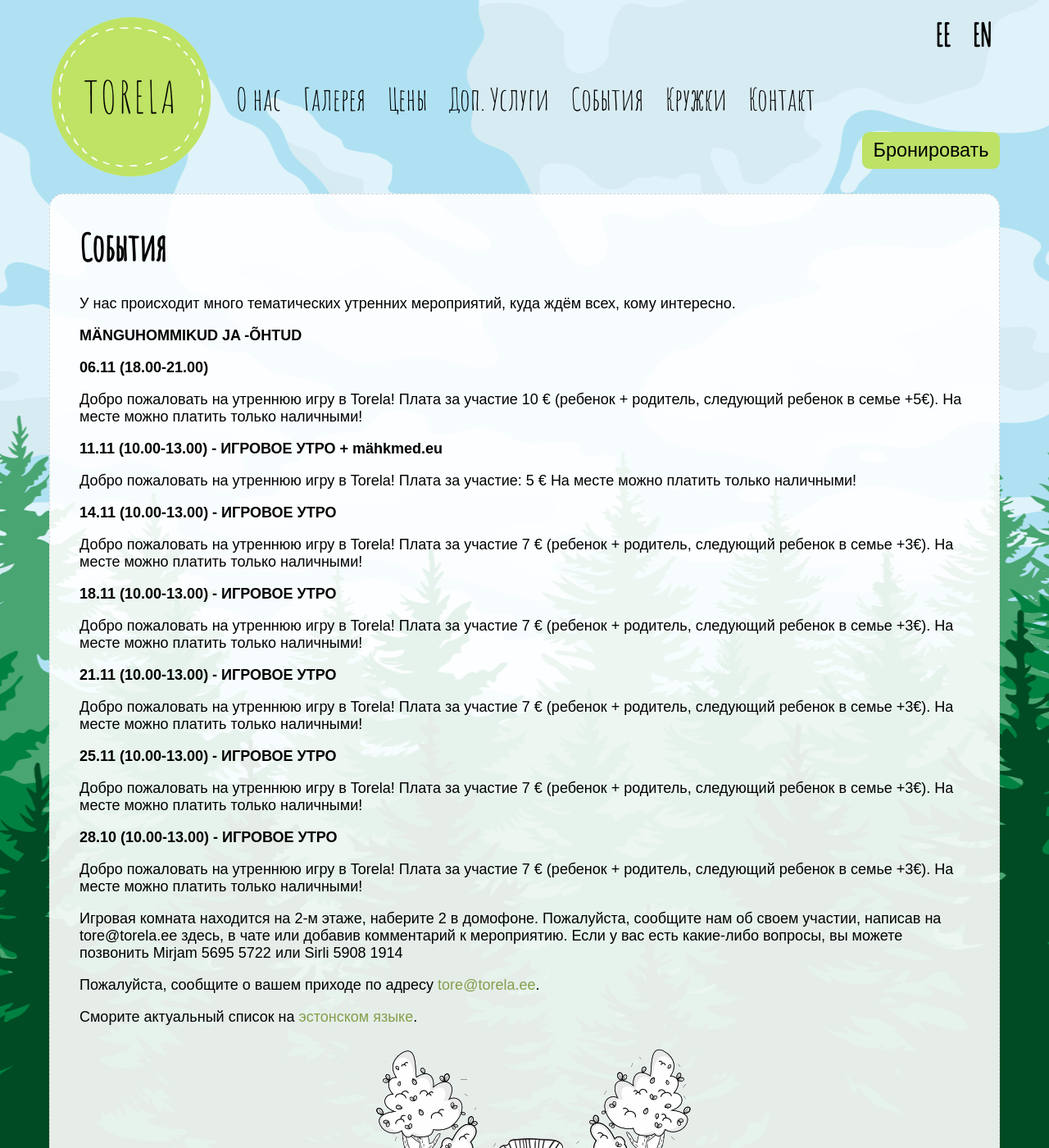
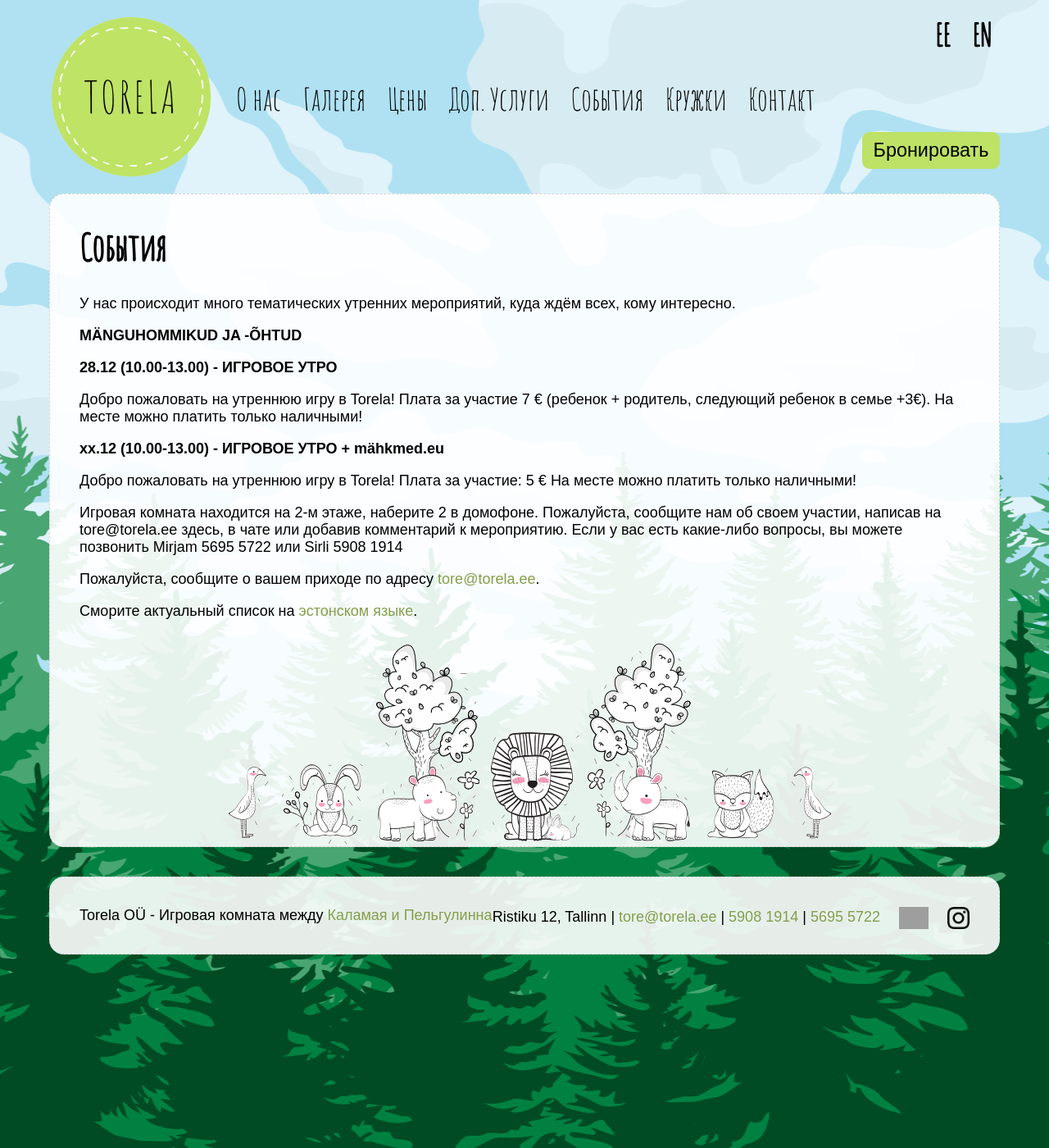
Before and after one commit to mypsik/torela, a Jekyll site: the page built from ru/events/index.md, in a window 1280 px wide and 1400 px high. Shown: the whole window at 82% size. Built offline with Jekyll 4.4.1, drawn with Linux system fonts in a browser that asks for light colours; grey boxes are pictures that could not be loaded.

Commit message:
Update index.md

```diff
--- a/ru/events/index.md
+++ b/ru/events/index.md
@@ -10,53 +10,19 @@
 
 **MÄNGUHOMMIKUD JA -ÕHTUD**
 
-**06.11 (18.00-21.00)**
 
-Добро пожаловать на утреннюю игру в Torela!
-Плата за участие 10 € (ребенок + родитель, следующий ребенок в семье +5€).
-На месте можно платить только наличными!
-
-**11.11 (10.00-13.00) - ИГРОВОЕ УТРО + mähkmed.eu**
-
-Добро пожаловать на утреннюю игру в Torela!
-Плата за участие: 5 €
-На месте можно платить только наличными!
-
-
-**14.11 (10.00-13.00) - ИГРОВОЕ УТРО**
-
-Добро пожаловать на утреннюю игру в Torela!
-Плата за участие 7 € (ребенок + родитель, следующий ребенок в семье +3€).
-На месте можно платить только наличными!
-
-**18.11 (10.00-13.00) - ИГРОВОЕ УТРО**
+**28.12 (10.00-13.00) - ИГРОВОЕ УТРО**
 
 Добро пожаловать на утреннюю игру в Torela!
 Плата за участие 7 € (ребенок + родитель, следующий ребенок в семье +3€).
 На месте можно платить только наличными!
 
 
-**21.11 (10.00-13.00) - ИГРОВОЕ УТРО**
+**xx.12 (10.00-13.00) - ИГРОВОЕ УТРО + mähkmed.eu**
 
 Добро пожаловать на утреннюю игру в Torela!
-Плата за участие 7 € (ребенок + родитель, следующий ребенок в семье +3€).
+Плата за участие: 5 €
 На месте можно платить только наличными!
-
-
-**25.11 (10.00-13.00) - ИГРОВОЕ УТРО**
-
-Добро пожаловать на утреннюю игру в Torela!
-Плата за участие 7 € (ребенок + родитель, следующий ребенок в семье +3€).
-На месте можно платить только наличными!
-
-
-**28.10 (10.00-13.00) - ИГРОВОЕ УТРО**
-
-Добро пожаловать на утреннюю игру в Torela!
-Плата за участие 7 € (ребенок + родитель, следующий ребенок в семье +3€).
-На месте можно платить только наличными!
-
-
 
 
 
```
